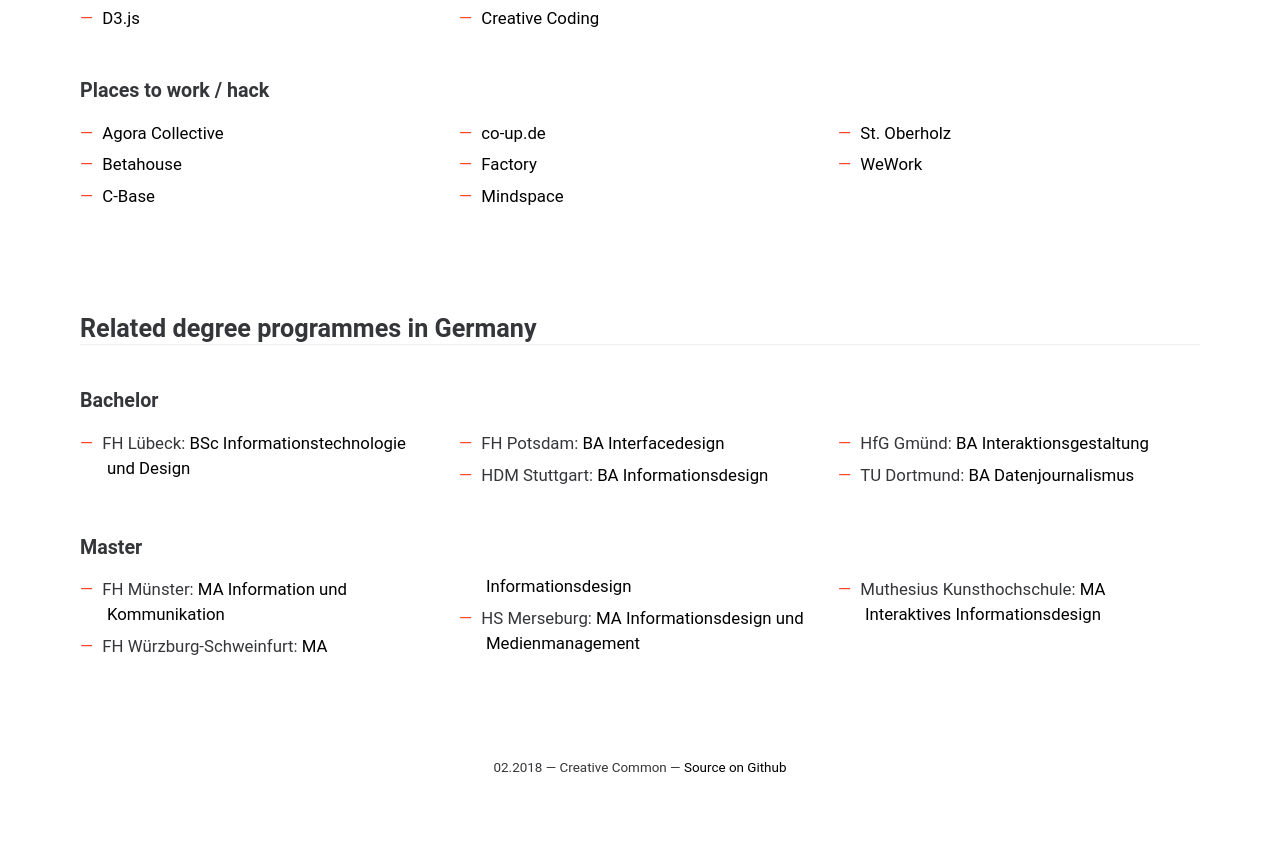
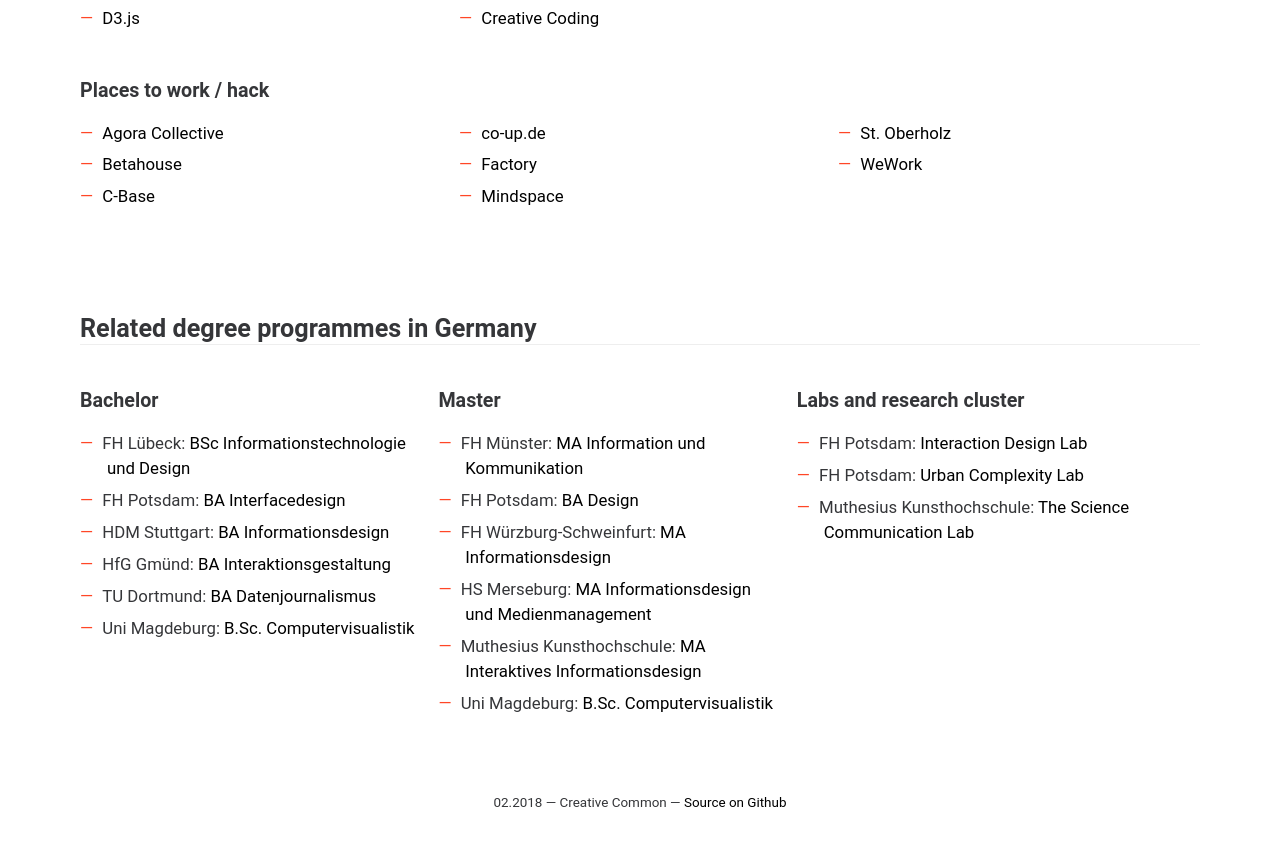
Before and after one commit to Data-Visualization-Berlin/datavis.berlin, a Jekyll site: the page built from index.html, in a window 1280 px wide and 900 px high, scrolled down 2611 px. Shown: the top 846 px of the window. Built offline with Jekyll 4.4.1, drawn with Linux system fonts in a browser that asks for light colours.

Commit message:
new layout and new items

```diff
--- a/index.html
+++ b/index.html
@@ -196,23 +196,39 @@
     </div>
 
     <h2>Related degree programmes in Germany</h2>
-    <div>
+    <div class="boxes">
 
+      <section>
         <h3>Bachelor</h3>
-      <ul class="columns">
+        <ul>
           <li>FH Lübeck: <a href="https://www.fh-luebeck.de/hochschule/fachbereich-elektrotechnik-und-informatik/studiengaenge/informationstechnologie-und-design-bsc/uebersicht/">BSc Informationstechnologie und Design</a></li>
           <li>FH Potsdam: <a href="https://www.fh-potsdam.de/studieren/fachbereiche/design/studiengaenge/interfacedesign/">BA Interfacedesign</a></li>
           <li>HDM Stuttgart: <a href="https://informationsdesign.hdm-stuttgart.de/">BA Informationsdesign</a></li>
           <li>HfG Gmünd: <a href="http://www.hfg-gmuend.de/Interaktionsgestaltung_IG.html">BA Interaktionsgestaltung</a></li>
           <li>TU Dortmund: <a href="https://wj.ifj.tu-dortmund.de/datenjournalismus/?%2Fdatenjournalismus%2F=">BA Datenjournalismus</a></li>
+          <li>Uni Magdeburg: <a href="https://www.uni-magdeburg.de/Studieninteressierte/Studieng%C3%A4nge+von+A+bis+Z/Bachelor/Computervisualistik.html">B.Sc. Computervisualistik</a></li>
         </ul>
+      </section>
 
+      <section>
         <h3>Master</h3>
-      <ul class="columns">
+        <ul>
           <li>FH Münster: <a href="https://www.fh-muenster.de/msd/studium7/master/studienverlaufmaster.php?p=9">MA Information und Kommunikation</a></li>
+          <li>FH Potsdam: <a href="https://www.fh-potsdam.de/studieren/fachbereiche/design/studiengaenge/design-ma/">BA Design</a></li>
           <li>FH Würzburg-Schweinfurt: <a href="http://gestaltung.fh-wuerzburg.de/profil">MA Informationsdesign</a></li>
           <li>HS Merseburg: <a href="https://www.hs-merseburg.de/ww/studiengaenge/informationsdesign-und-medienmanagement-ma/">MA Informationsdesign und Medienmanagement</a></li>
           <li>Muthesius Kunsthochschule: <a href="https://interaktive-medien.muthesius-kunsthochschule.de/interaktives-informationsdesign/">MA Interaktives Informationsdesign</a></li>
+          <li>Uni Magdeburg: <a href="https://www.uni-magdeburg.de/Studieninteressierte/Studieng%C3%A4nge+von+A+bis+Z/Bachelor/Computervisualistik.html">B.Sc. Computervisualistik</a></li>
         </ul>
+      </section>
+
+      <section>
+        <h3>Labs and research cluster</h3>
+        <ul>
+          <li>FH Potsdam: <a href="https://idl.fh-potsdam.de/de/">Interaction Design Lab</a></li>
+          <li>FH Potsdam: <a href="https://uclab.fh-potsdam.de/">Urban Complexity Lab</a></li>
+          <li>Muthesius Kunsthochschule: <a href="http://www.scicom-lab.com/">The Science Communication Lab</a></li>
+        </ul>
+      </section>
 
     </div>
```
Lines whose indentation alone changed are shown as unchanged.
